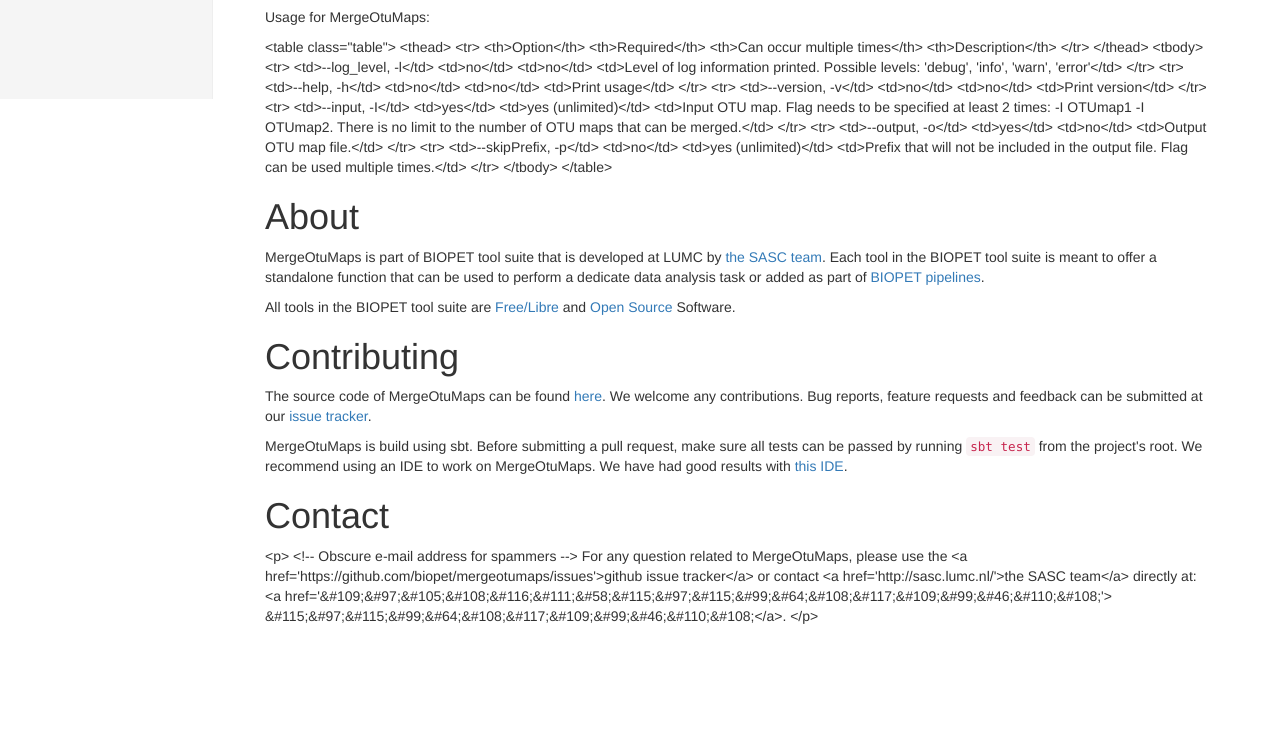
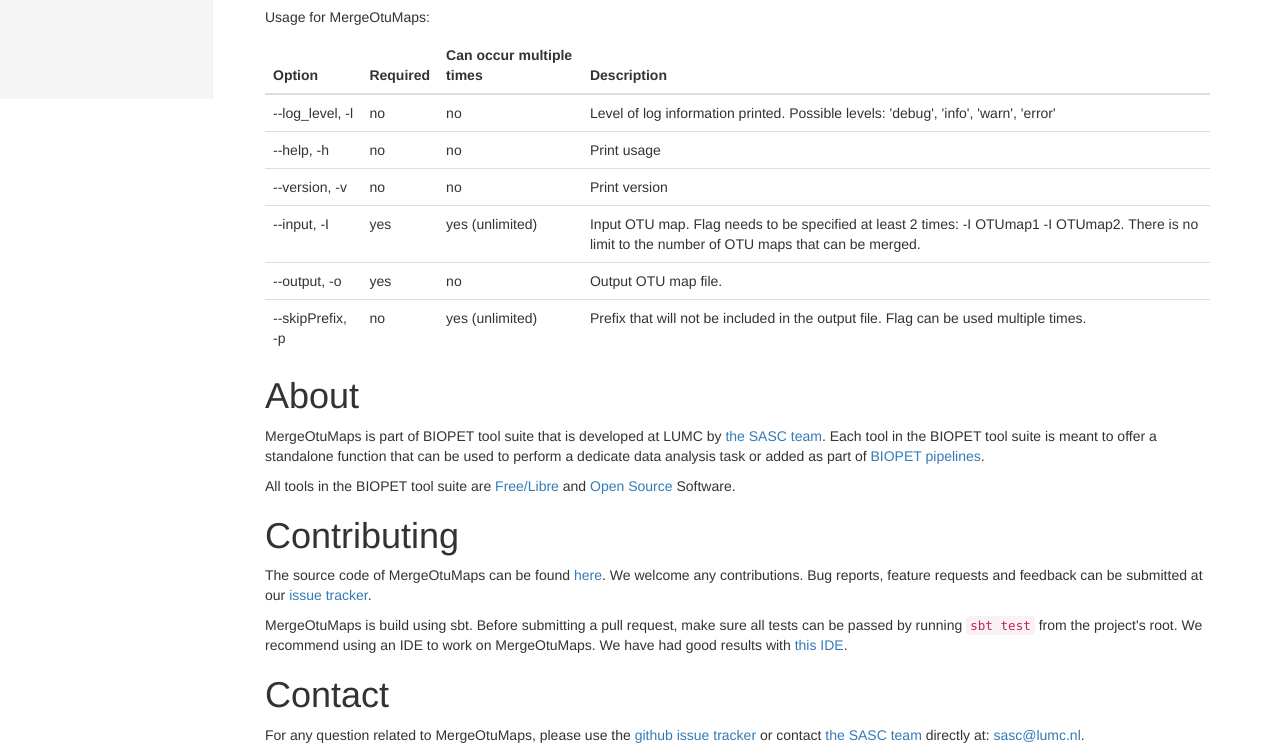
Before and after one commit to biopet/mergeotumaps, a plain HTML site: page develop/index.html in a window 1280 px wide. Shown: the part 701-1456 px from the top of the page. Before the commit the page ends 1337 px from the top, so only its background shows below. Drawn offline with nearby package versions, Linux system fonts and the light colour scheme.

Commit message:
updated site

```diff
--- a/develop/index.html
+++ b/develop/index.html
@@ -1,3 +1,24 @@
+<!--
+   Copyright (c) 2014 Biopet
+
+   Permission is hereby granted, free of charge, to any person obtaining a copy of
+   this software and associated documentation files (the "Software"), to deal in
+   the Software without restriction, including without limitation the rights to
+   use, copy, modify, merge, publish, distribute, sublicense, and/or sell copies of
+   the Software, and to permit persons to whom the Software is furnished to do so,
+   subject to the following conditions:
+
+   The above copyright notice and this permission notice shall be included in all
+   copies or substantial portions of the Software.
+
+   THE SOFTWARE IS PROVIDED "AS IS", WITHOUT WARRANTY OF ANY KIND, EXPRESS OR
+   IMPLIED, INCLUDING BUT NOT LIMITED TO THE WARRANTIES OF MERCHANTABILITY, FITNESS
+   FOR A PARTICULAR PURPOSE AND NONINFRINGEMENT. IN NO EVENT SHALL THE AUTHORS OR
+   COPYRIGHT HOLDERS BE LIABLE FOR ANY CLAIM, DAMAGES OR OTHER LIABILITY, WHETHER
+   IN AN ACTION OF CONTRACT, TORT OR OTHERWISE, ARISING FROM, OUT OF OR IN
+   CONNECTION WITH THE SOFTWARE OR THE USE OR OTHER DEALINGS IN THE SOFTWARE.
+-->
+
 <!DOCTYPE html>
 <html lang="en">
   <head>
@@ -109,55 +130,55 @@
 
         <h2 id="usage" class="section">Usage</h2>
         <p>Usage for MergeOtuMaps:</p>
-        <p>&lt;table class=&quot;table&quot;&gt;
-          &lt;thead&gt;
-            &lt;tr&gt;
-              &lt;th&gt;Option&lt;/th&gt;
-              &lt;th&gt;Required&lt;/th&gt;
-              &lt;th&gt;Can occur multiple times&lt;/th&gt;
-              &lt;th&gt;Description&lt;/th&gt;
-            &lt;/tr&gt;
-          &lt;/thead&gt;
-          &lt;tbody&gt;
-            &lt;tr&gt;
-              &lt;td&gt;--log_level, -l&lt;/td&gt;
-              &lt;td&gt;no&lt;/td&gt;
-              &lt;td&gt;no&lt;/td&gt;
-              &lt;td&gt;Level of log information printed. Possible levels: &#39;debug&#39;, &#39;info&#39;, &#39;warn&#39;, &#39;error&#39;&lt;/td&gt;
-            &lt;/tr&gt;
-            &lt;tr&gt;
-              &lt;td&gt;--help, -h&lt;/td&gt;
-              &lt;td&gt;no&lt;/td&gt;
-              &lt;td&gt;no&lt;/td&gt;
-              &lt;td&gt;Print usage&lt;/td&gt;
-            &lt;/tr&gt;
-            &lt;tr&gt;
-              &lt;td&gt;--version, -v&lt;/td&gt;
-              &lt;td&gt;no&lt;/td&gt;
-              &lt;td&gt;no&lt;/td&gt;
-              &lt;td&gt;Print version&lt;/td&gt;
-            &lt;/tr&gt;
-            &lt;tr&gt;
-              &lt;td&gt;--input, -I&lt;/td&gt;
-              &lt;td&gt;yes&lt;/td&gt;
-              &lt;td&gt;yes (unlimited)&lt;/td&gt;
-              &lt;td&gt;Input OTU map. Flag needs to be specified at least 2 times: -I OTUmap1 -I OTUmap2.
-        There is no limit to the number of OTU maps that can be merged.&lt;/td&gt;
-            &lt;/tr&gt;
-            &lt;tr&gt;
-              &lt;td&gt;--output, -o&lt;/td&gt;
-              &lt;td&gt;yes&lt;/td&gt;
-              &lt;td&gt;no&lt;/td&gt;
-              &lt;td&gt;Output OTU map file.&lt;/td&gt;
-            &lt;/tr&gt;
-            &lt;tr&gt;
-              &lt;td&gt;--skipPrefix, -p&lt;/td&gt;
-              &lt;td&gt;no&lt;/td&gt;
-              &lt;td&gt;yes (unlimited)&lt;/td&gt;
-              &lt;td&gt;Prefix that will not be included in the output file. Flag can be used multiple times.&lt;/td&gt;
-            &lt;/tr&gt;
-          &lt;/tbody&gt;
-        &lt;/table&gt;</p>
+        <table class="table">
+          <thead>
+            <tr>
+              <th>Option</th>
+              <th>Required</th>
+              <th>Can occur multiple times</th>
+              <th>Description</th>
+            </tr>
+          </thead>
+          <tbody>
+            <tr>
+              <td>--log_level, -l</td>
+              <td>no</td>
+              <td>no</td>
+              <td>Level of log information printed. Possible levels: &#39;debug&#39;, &#39;info&#39;, &#39;warn&#39;, &#39;error&#39;</td>
+            </tr>
+            <tr>
+              <td>--help, -h</td>
+              <td>no</td>
+              <td>no</td>
+              <td>Print usage</td>
+            </tr>
+            <tr>
+              <td>--version, -v</td>
+              <td>no</td>
+              <td>no</td>
+              <td>Print version</td>
+            </tr>
+            <tr>
+              <td>--input, -I</td>
+              <td>yes</td>
+              <td>yes (unlimited)</td>
+              <td>Input OTU map. Flag needs to be specified at least 2 times: -I OTUmap1 -I OTUmap2.
+        There is no limit to the number of OTU maps that can be merged.</td>
+            </tr>
+            <tr>
+              <td>--output, -o</td>
+              <td>yes</td>
+              <td>no</td>
+              <td>Output OTU map file.</td>
+            </tr>
+            <tr>
+              <td>--skipPrefix, -p</td>
+              <td>no</td>
+              <td>yes (unlimited)</td>
+              <td>Prefix that will not be included in the output file. Flag can be used multiple times.</td>
+            </tr>
+          </tbody>
+        </table>
 
         <h1 id="about" class="section">About</h1>
         <p>MergeOtuMaps is part of BIOPET tool suite that is developed at LUMC by <a href="http://sasc.lumc.nl/">the SASC team</a>.
@@ -175,14 +196,14 @@
         good results with <a href="https://www.jetbrains.com/idea/">this IDE</a>.</p>
 
         <h1 id="contact" class="section">Contact</h1>
-        <p>&lt;p&gt;
-          &lt;!-- Obscure e-mail address for spammers --&gt;
+        <p>
+          <!-- Obscure e-mail address for spammers -->
         For any question related to MergeOtuMaps, please use the
-        &lt;a href=&#39;https://github.com/biopet/mergeotumaps/issues&#39;&gt;github issue tracker&lt;/a&gt;
+        <a href='https://github.com/biopet/mergeotumaps/issues'>github issue tracker</a>
         or contact
-         &lt;a href=&#39;http://sasc.lumc.nl/&#39;&gt;the SASC team&lt;/a&gt; directly at: &lt;a href=&#39;&amp;#109;&amp;#97;&amp;#105;&amp;#108;&amp;#116;&amp;#111;&amp;#58;&amp;#115;&amp;#97;&amp;#115;&amp;#99;&amp;#64;&amp;#108;&amp;#117;&amp;#109;&amp;#99;&amp;#46;&amp;#110;&amp;#108;&#39;&gt;
-        &amp;#115;&amp;#97;&amp;#115;&amp;#99;&amp;#64;&amp;#108;&amp;#117;&amp;#109;&amp;#99;&amp;#46;&amp;#110;&amp;#108;&lt;/a&gt;.
-        &lt;/p&gt;</p>
+         <a href='http://sasc.lumc.nl/'>the SASC team</a> directly at: <a href='&#109;&#97;&#105;&#108;&#116;&#111;&#58;&#115;&#97;&#115;&#99;&#64;&#108;&#117;&#109;&#99;&#46;&#110;&#108;'>
+        &#115;&#97;&#115;&#99;&#64;&#108;&#117;&#109;&#99;&#46;&#110;&#108;</a>.
+        </p>
 
       </div>
     </div>
```
Also changed, not shown: develop/api/nl/biopet/tools/mergeotumaps/MergeOtuMaps$.html (+34 -0 lines), develop/css/docs.css (+21 -0 lines).
